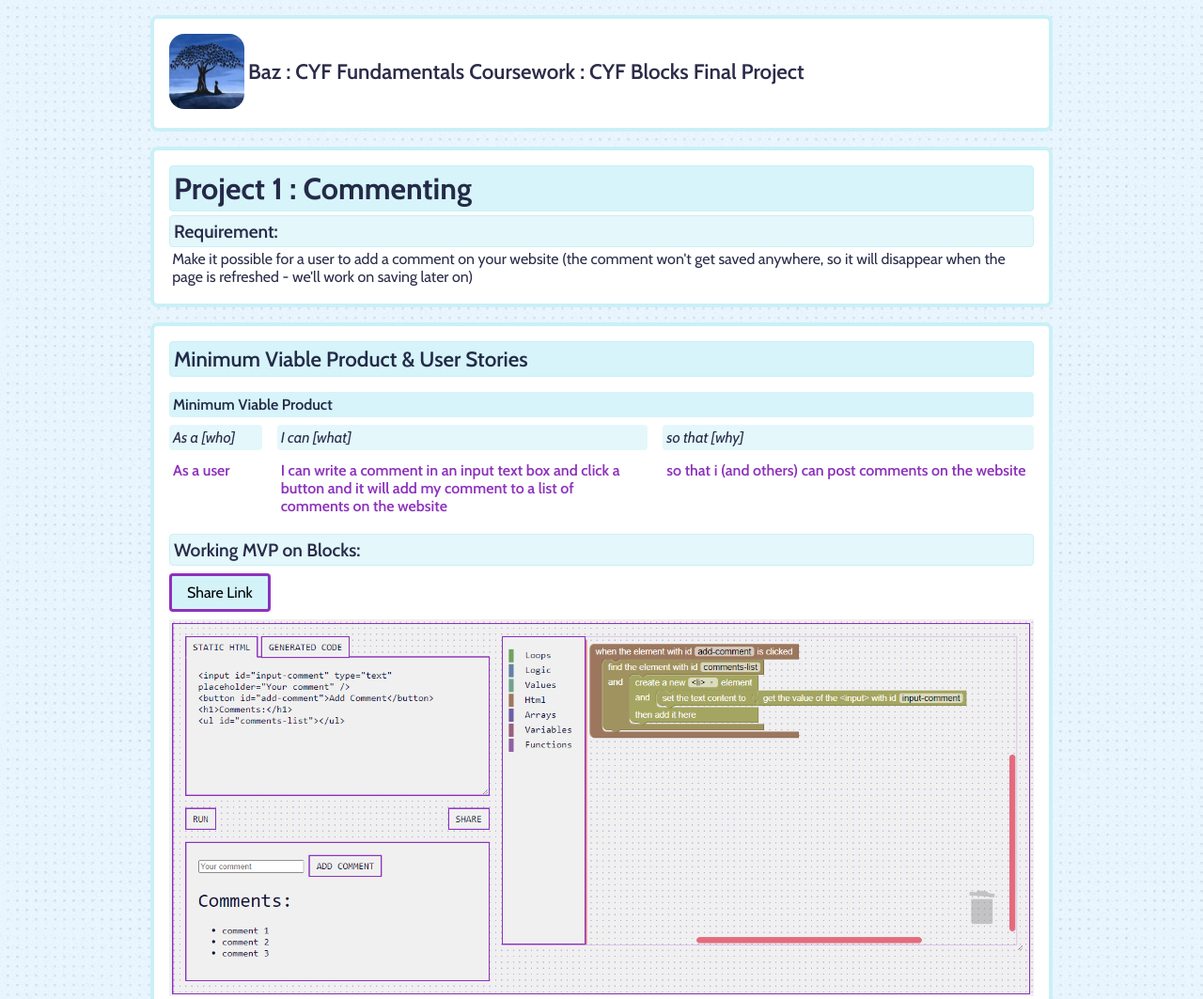
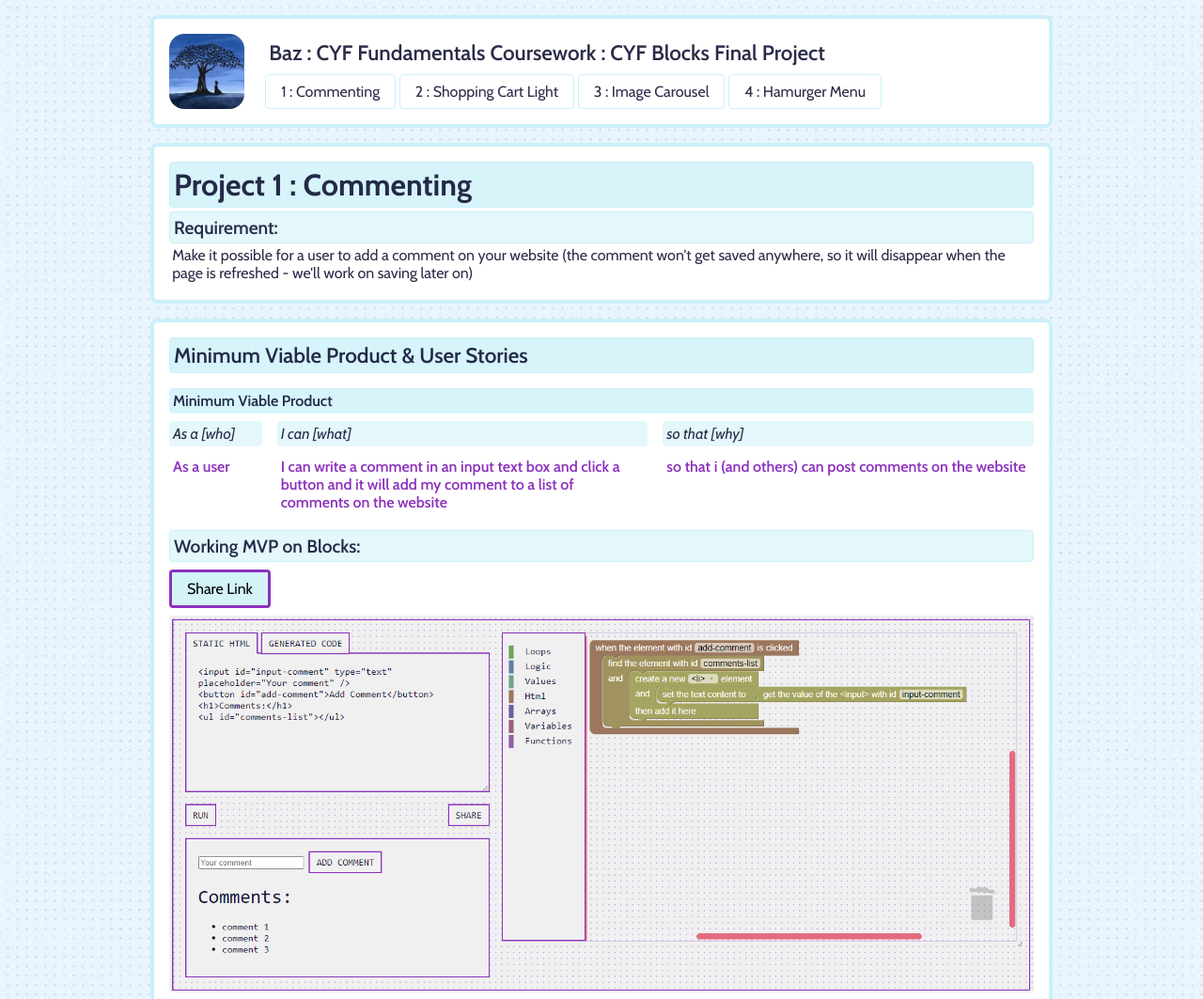
Before and after one commit to bazmurphy/cyf-blocks-fp, a plain HTML site: page index.html in a window 1280 px wide. Shown: the top 1063 px of the page at 94% size. Drawn offline with nearby package versions, Linux system fonts and the light colour scheme.

Commit message:
added nav

```diff
--- a/css/styles.css
+++ b/css/styles.css
@@ -189,28 +189,56 @@ p {
     margin-top: 0.5rem;
 }
 
-.avatar {
+#baz {
+    margin: 0;
+    display: grid;
+    grid-template-columns: 1fr 8fr;
+    grid-template-rows: 1fr;
+    grid-template-areas: "image title"
+                        "image nav";
+    align-items: center;
+}
+
+#baz-image-link {
+    margin: 0;
+    display: block;
+    grid-area: image;
+}
+
+#baz-image {
+    margin: 0;
+    display: block;
     width: 5rem;
     height: 5rem;
     border-radius: 1rem;
 }
 
-#baz {
-    display: flex;
-    justify-content: start;
-    align-items: center;
-}
-
-#baz a {
-    display: inline-block;
-    text-decoration: none;
-    color:#010225d5;
-}
-
-#baz h1 {
+#baz-title-h1 {
+    grid-area: title;
     border: none;
     background: none;
 }
+
+#baz-title-h1 a {
+    color: #010225d5;
+    text-decoration: none;
+}
+
+#baz-nav {
+    grid-area: nav;
+}
+
+#baz-nav > a {
+    display: inline-block;
+    color: #010225d5;
+    text-decoration: none;
+    border: 0.1rem solid #caf0f8;
+    border-radius: 0.25rem;
+    padding: 0.5rem 1rem;
+    font-size: 1rem;
+}
+
+
 
 #products-list {
 
--- a/index.html
+++ b/index.html
@@ -15,9 +15,14 @@
     <section id="root-container">
 
         <section id="baz" class="root-cell">
-            <a href="https://github.com/bazmurphy/cyf-blocks-fp" target="_blank"><img src="images/bazavatar.jpeg" alt="" class="avatar"></a>
-            <h1><a href="https://github.com/bazmurphy/cyf-blocks-fp" target="_blank">Baz</a> : CYF Fundamentals Coursework : CYF Blocks Final Project
-            </h1>
+            <a id="baz-image-link" href="https://github.com/bazmurphy/cyf-blocks-fp" target="_blank"><img id="baz-image" src="images/bazavatar.jpeg" alt=""></a>
+            <h1 id="baz-title-h1"><a href="https://github.com/bazmurphy/cyf-blocks-fp" target="_blank">Baz</a> : CYF Fundamentals Coursework : CYF Blocks Final Project</h1>
+            <nav id="baz-nav">
+                <a href="#project-one">1 : Commenting</a>
+                <a href="#project-two">2 : Shopping Cart Light</a>
+                <a href="#project-three">3 : Image Carousel</a>
+                <a href="#project-four">4 : Hamurger Menu</a>
+            </nav>
         </section>
 
         <!--
@@ -35,7 +40,7 @@
         -->
 
         <section class="root-cell">
-            <h1 class="project-title">Project 1 : Commenting</h1>
+            <h1 class="project-title" id="project-one">Project 1 : Commenting</h1>
             <h2>Requirement:</h2>
             <p>Make it possible for a user to add a comment on your website (the comment won't get saved anywhere, so it will disappear
             when the page is refreshed - we'll work on saving later on)</p>
@@ -113,7 +118,7 @@
         </section>
 
         <section class="root-cell">
-            <h1 class="project-title">Project 2 : Shopping Cart Light</h1>
+            <h1 class="project-title" id="project-two">Project 2 : Shopping Cart Light</h1>
             <h2>Requirement:</h2>
             <p>Make it possible to add products to a "shopping cart" (again, we won't be able to check out/pay with what we know so
             far)</p>
@@ -187,7 +192,7 @@
         </section>
 
         <section class="root-cell">
-            <h1 class="project-title">Project 3 : Image carousel</h1>
+            <h1 class="project-title" id="project-three">Project 3 : Image Carousel</h1>
             <h2>Requirement:</h2>
             <p>Allow the user to cycle through a set of images</p>
         </section>
@@ -250,7 +255,7 @@
         </section>
 
         <section class="root-cell">
-            <h1 class="project-title">Project 4 : Hamburger menu</h1>
+            <h1 class="project-title" id="project-four">Project 4 : Hamburger Menu</h1>
             <h2>Requirement:</h2>
             <p>Display a dropdown menu</p>
         </section>
```
